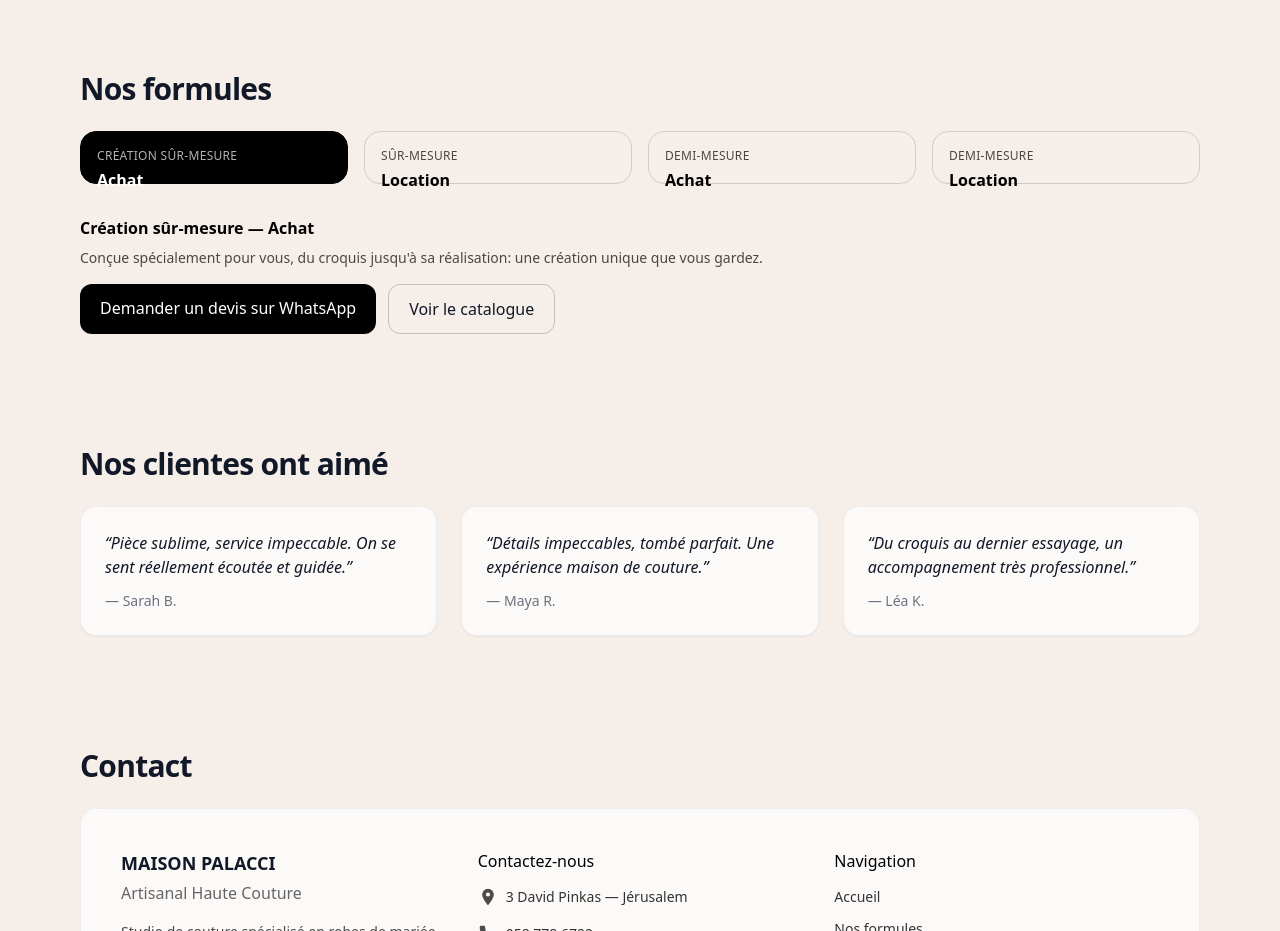
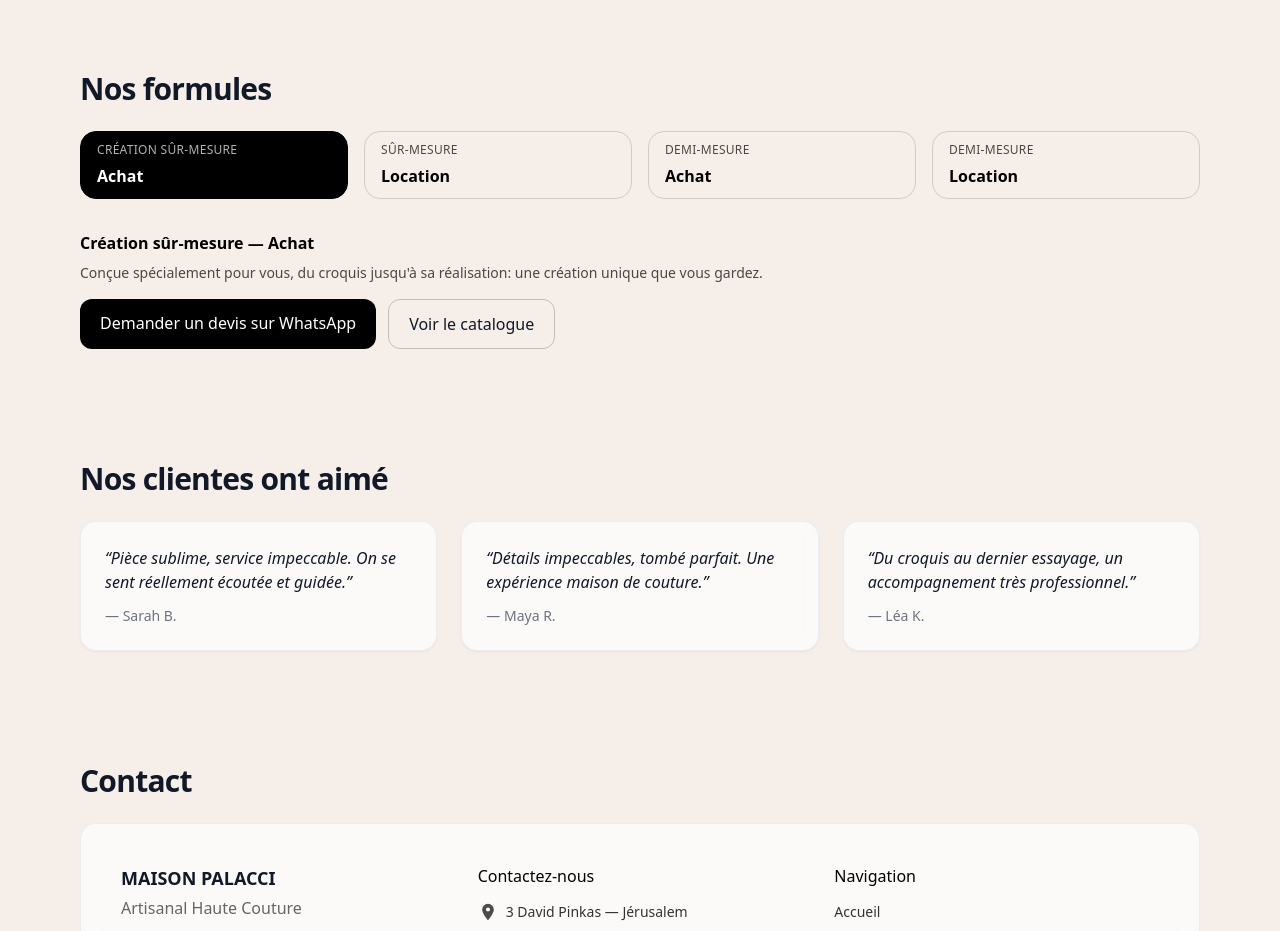
Before and after one commit to ilanpalacci26/Maisonpalacci, a React (Vite) app: page / in a window 1280 px wide. Shown: the part 1640-2571 px from the top of the page. Built offline with nearby package versions, Linux system fonts and the light colour scheme.

Commit message:
Update App.jsx

```diff
--- a/src/App.jsx
+++ b/src/App.jsx
@@ -55,8 +55,7 @@ const TESTIMONIALS = [
 const WHATSAPP_INTL = "972587786722";
 const WHATSAPP_MESSAGE = encodeURIComponent("Bonjour, je serais ravie d’avoir plus de détails sur vos créations et vos conseils.");
 const WHATSAPP_URL = `https://wa.me/${WHATSAPP_INTL}?text=${WHATSAPP_MESSAGE}`;
-const MAPS_URL = `https://www.google.com/maps/search/?api=1&query=${encodeURIComponent("3 David Pinkas")}`;
-
+const MAPS_URL = `https://www.google.com/maps/search/?api=1&query=${encodeURIComponent("3 David Pinkas, Jérusalem")}`;
 // =====================
 // Composants utilitaires
 // =====================
@@ -311,7 +310,9 @@ function FormulesSection() {
               onClick={() => setActive(f.key)}
               className={[
                 "aspect-square rounded-2xl border text-left p-3 md:p-4",
-                  "h-[calc(100vh/15)] w-full",
+                "h-[calc(100vh/15)] min-h-[68px] w-full",  // ratio + garde-fou mobile
+                "flex flex-col justify-center gap-0.5",     // centrage vertical
+                "overflow-hidden leading-tight",
                 "transition hover:shadow-sm",
                 isActive ? "border-black bg-black text-white" : "border-black/15 bg-transparent text-black"
               ].join(" ")}
```
